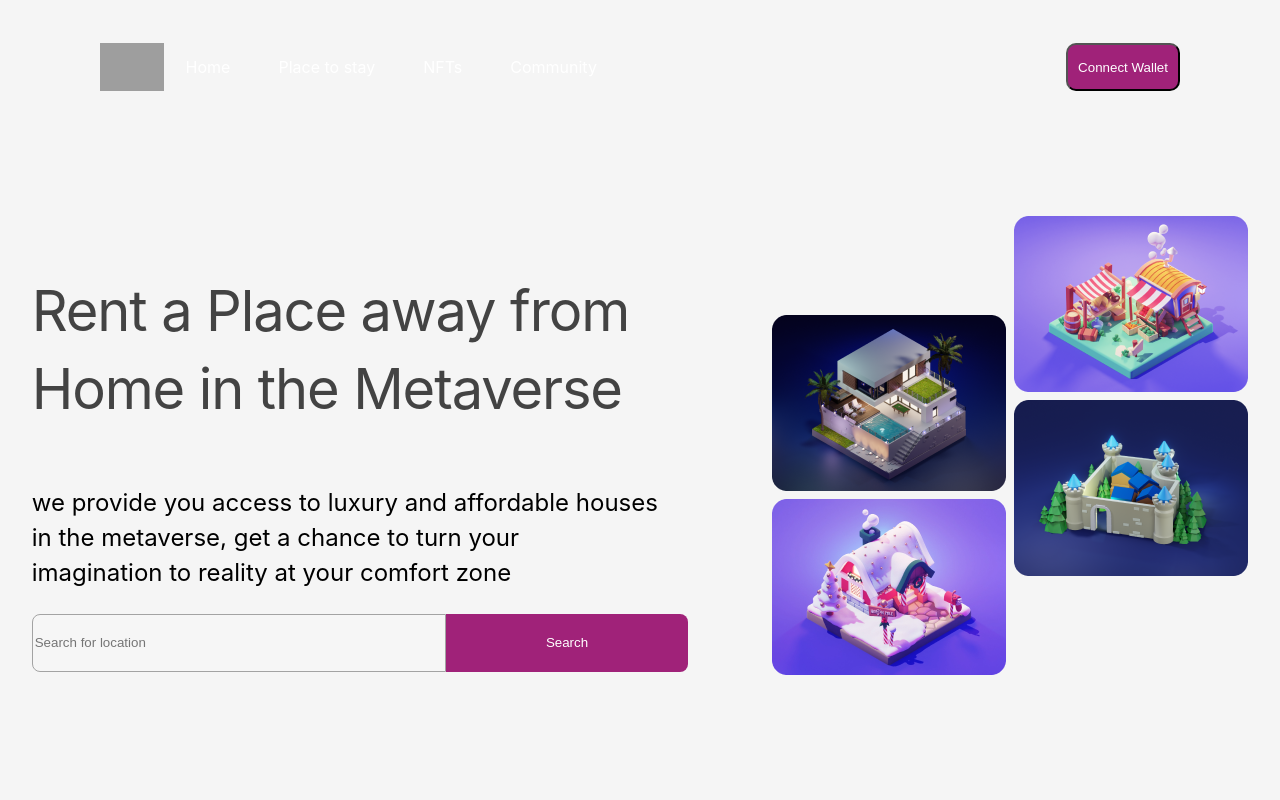
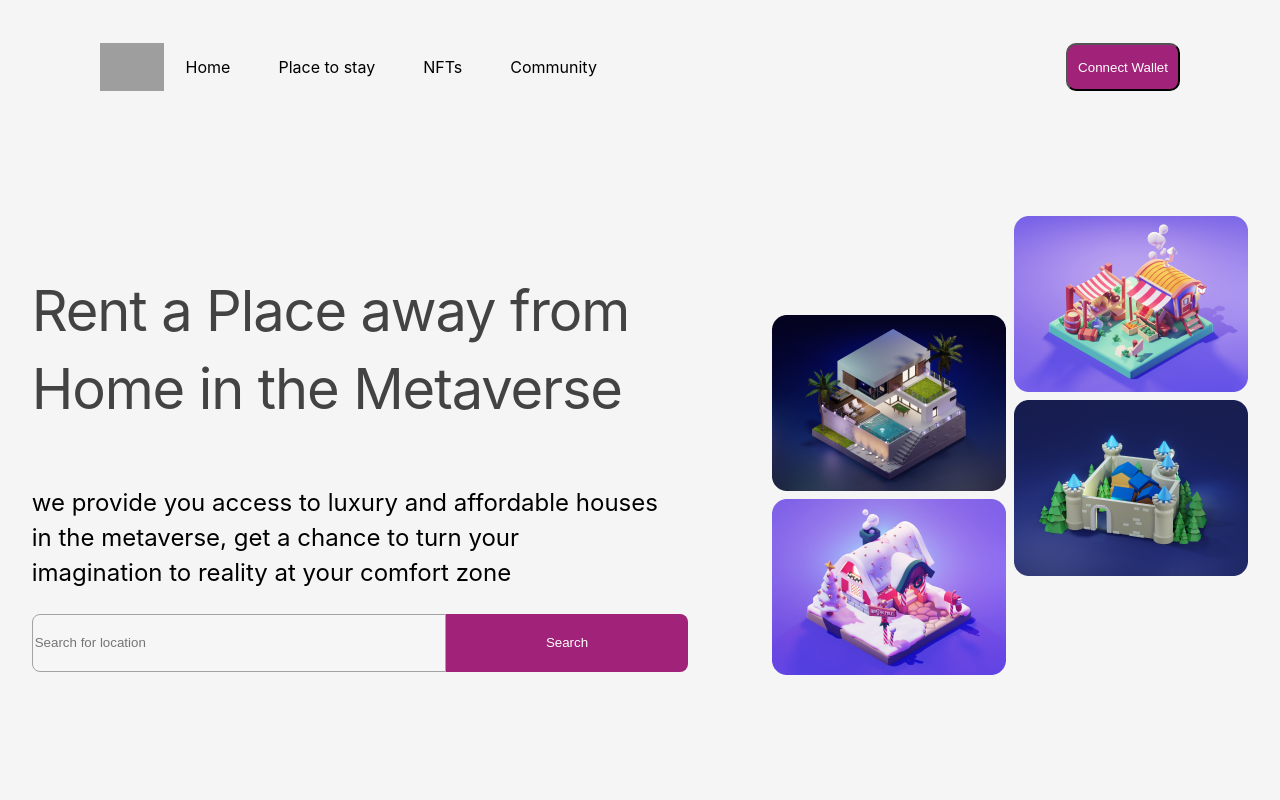
Before and after one commit to Chimz-Codes-ZM/meta_bnb, a React (Create React App) app: page / in a window 1280 px wide. Shown: the top 800 px of the page. Built offline with nearby package versions, Linux system fonts and the light colour scheme; grey boxes are pictures that could not be loaded.

Commit message:
changed navbar link color

```diff
--- a/src/Styling/App.css
+++ b/src/Styling/App.css
@@ -14,7 +14,7 @@ nav {
 
 }
 
-a {
+.links > a {
     text-decoration: none;
     color: black;
 }
```
